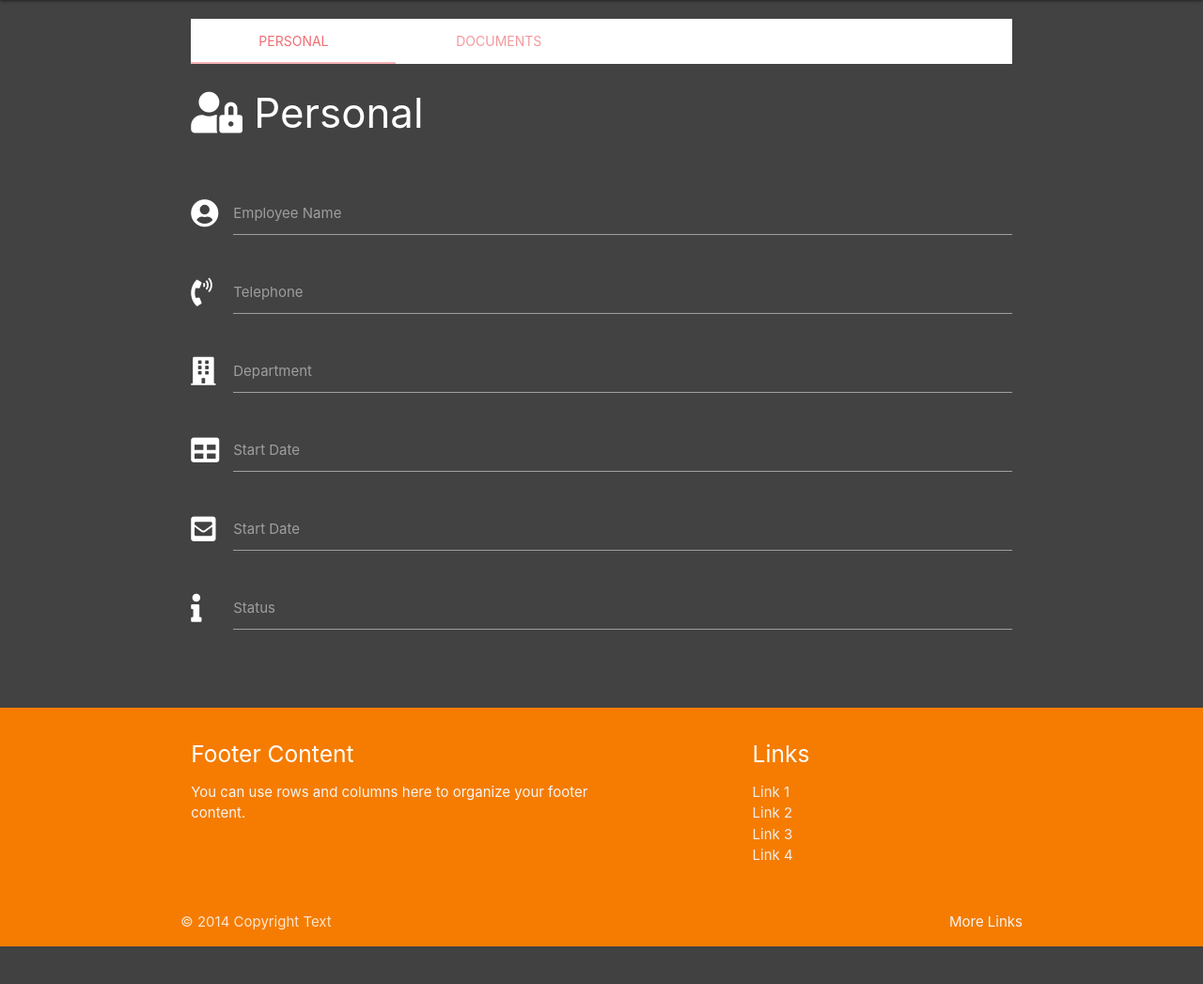
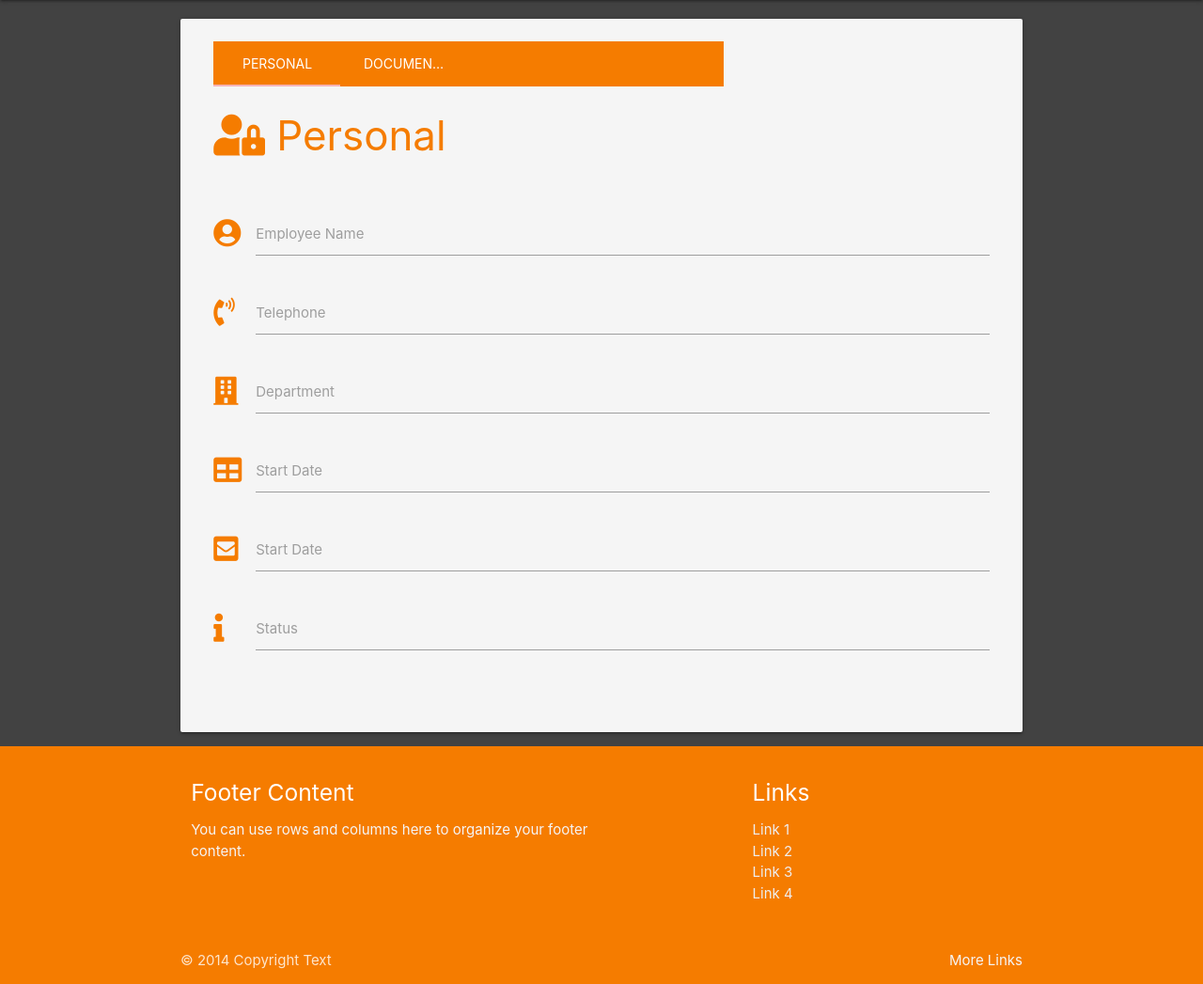
Before and after one commit to Code-Institute-Submissions/JoseMachado-CE-Smarty, a Flask app: page /add_employee in a window 1280 px wide. Shown: the part 64-1111 px from the top of the page at 94% size. Before the commit the page ends 1071 px from the top, so only its background shows below. Run offline with Flask 2, Linux system fonts and the light colour scheme; some libraries are stand-ins or nearby versions.

Commit message:
Updated add_employee file adding color to icons on form

```diff
--- a/templates/add_employee.html
+++ b/templates/add_employee.html
@@ -1,46 +1,46 @@
 {% extends 'base.html' %}
 {% block content %}
 <div class="container">
-    <div class="row">
-        <div class="col s12">
-            <ul class="tabs">
-                <li class="tab col s3"><a class="active" href="#personal">Personal</a></li>
-                <li class="tab col s3"><a href="#documents">Documents</a></li>
+    <div class="row card-panel grey lighten-4">
+        <div class="col s8">
+            <ul class="tabs orange darken-2">
+                <li class="tab col s3"><a class="active white-text" href="#personal">Personal</a></li>
+                <li class="tab col s3"><a class="white-text" href="#documents">Documents</a></li>
             </ul>
         </div>
         <div id="personal" class="col s12">
-            <h3 class="white-text documents-title"><span><i class="fas fa-user-lock white-text"></i> Personal</span></h3>
+            <h3 class="orange-text text-darken-2 documents-title"><span><i class="fas fa-user-lock orange-text text-darken-2"></i> Personal</span></h3>
             <div class="row">
                 <form class="col s12" method="POST" action="">
                     <div class="row">
                         <div class="input-field col s12">
-                            <i class="fas fa-user-circle prefix white-text text-darken-4"></i>
+                            <i class="fas fa-user-circle prefix orange-text text-darken-2"></i>
                             <input id="icon_prefix" type="text" class="validate">
                             <label for="icon_prefix">Employee Name</label>
                         </div>
 
                         <div class="input-field col s12">
-                            <i class="fas fa-phone-volume prefix white-text text-darken-4"></i>
+                            <i class="fas fa-phone-volume prefix orange-text text-darken-2"></i>
                             <input id="icon_telephone" type="tel" class="validate">
                             <label for="icon_telephone">Telephone</label>
                         </div>
                         <div class="input-field col s12">
-                            <i class="fas fa-building prefix white-text text-darken-4"></i>
+                            <i class="fas fa-building prefix orange-text text-darken-2"></i>
                             <input id="icon_department" type="tel" class="validate">
                             <label for="icon_department">Department</label>
                         </div>
                         <div class="input-field col s12">
-                            <i class="fas fa-table prefix white-text text-darken-4"></i>
+                            <i class="fas fa-table prefix orange-text text-darken-2"></i>
                             <input id="icon_start" type="tel" class="validate">
                             <label for="icon_start">Start Date</label>
                         </div>
                         <div class="input-field col s12">
-                            <i class="fas fa-envelope-square prefix white-text text-darken-4"></i>
+                            <i class="fas fa-envelope-square prefix orange-text text-darken-2"></i>
                             <input id="icon_email" type="tel" class="validate">
                             <label for="icon_email">Start Date</label>
                         </div>
                         <div class="input-field col s12">
-                            <i class="fas fa-info prefix white-text text-darken-4"></i>
+                            <i class="fas fa-info prefix orange-text text-darken-2"></i>
                             <input id="icon_status" type="tel" class="validate">
                             <label for="icon_status">Status</label>
                         </div>
@@ -49,7 +49,7 @@
             </div>
         </div>
         <div id="documents" class="col s12">
-            <h3 class="white-text documents-title"><span><i class="fas fa-file white-text"></i> Documents</span></h3>
+            <h3 class="orange-text text-darken-2 documents-title"><span><i class="fas fa-file orange-text text-darken-2"></i> Documents</span></h3>
             <form action="#">
                 <div class="file-field input-field">
                     <div class="btn orange darken-2">
```
